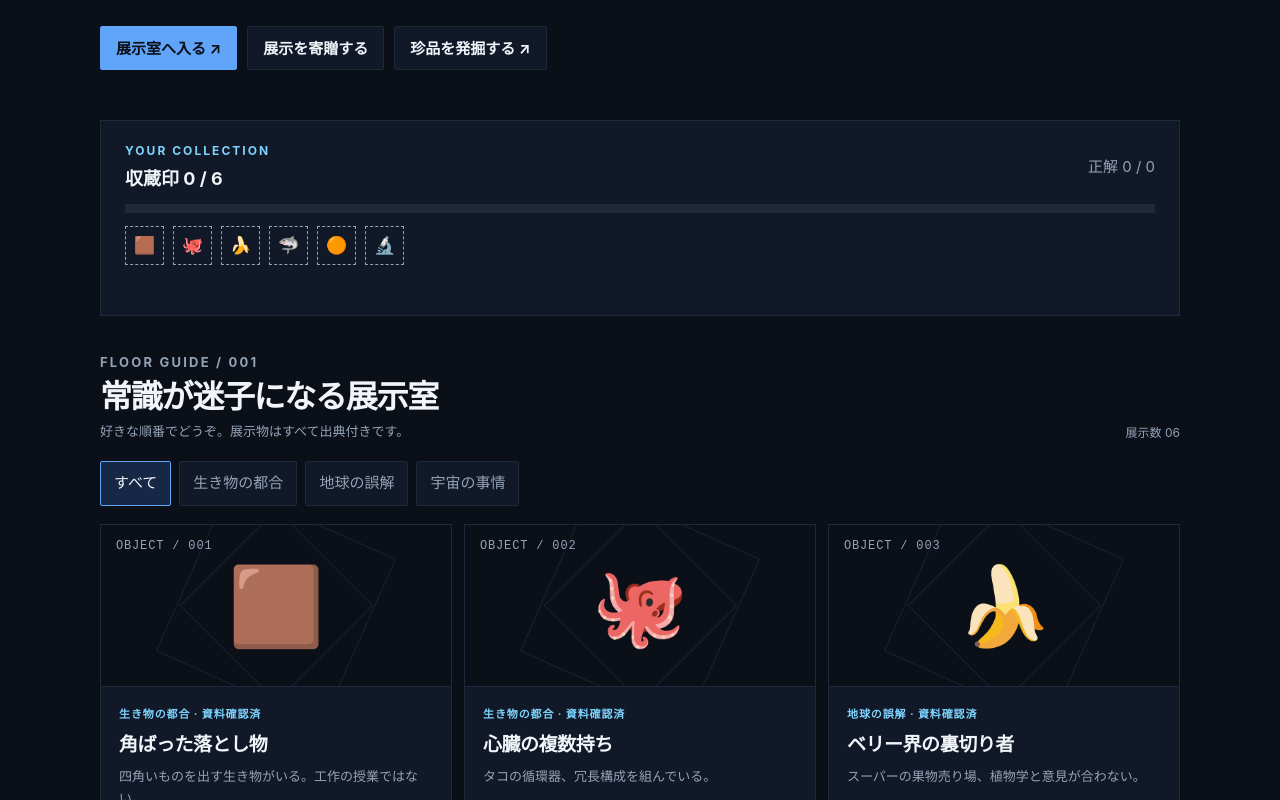
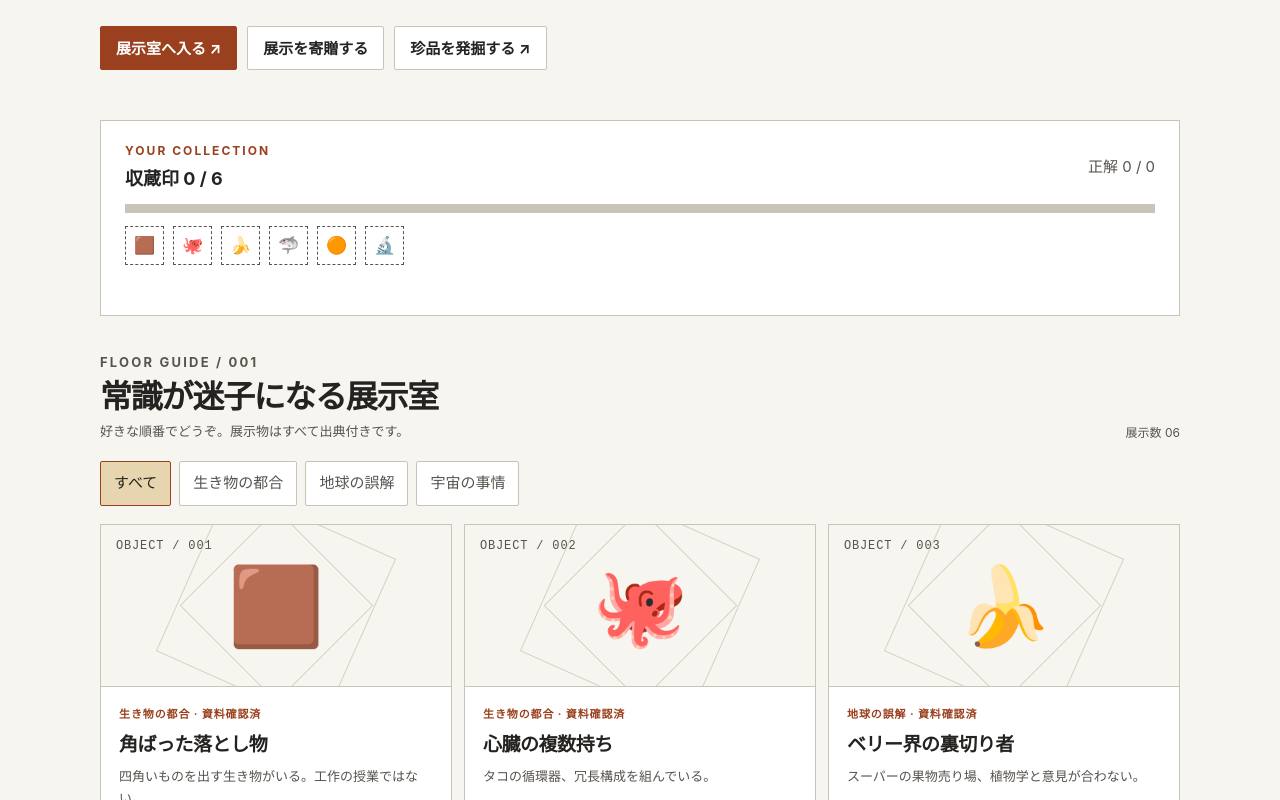
Before and after one commit to KAFKA2306/curious-museum, a plain HTML site: page index.html in a window 1280 px wide. Shown: the part 520-1320 px from the top of the page. Drawn offline with Linux system fonts and the light colour scheme.

Commit message:
style: replace dark navy museum UI with canonical paper tokens

```diff
--- a/index.html
+++ b/index.html
@@ -1,53 +1,44 @@
 <!doctype html>
-<html lang="ja">
+<html lang="ja" data-theme="paper">
 <head>
 <meta charset="utf-8">
 <meta name="viewport" content="width=device-width,initial-scale=1,viewport-fit=cover">
-<meta name="theme-color" content="#0B0F17">
 <meta name="description" content="奇妙な博物館。6つの実在する奇妙な展示を調査し、収蔵印を集めるオフライン対応の小さなゲーム。">
 <title>奇妙な博物館 | 第0号館</title>
+<link rel="stylesheet" href="assets/design/kafka-tokens.css">
 <style>
-:root {
-  color-scheme: dark;
-  /* KAFKA2306/design foundation.tokens.json の dark semantic color を参照したスタンドアロン試作。 */
-  --k-color-canvas:#0B0F17;--k-color-surface:#111827;--k-color-foreground:#F1F5F9;
-  --k-color-muted-foreground:#94A3B8;--k-color-border:#1E293B;--k-color-primary:#60A5FA;
-  --k-color-accent:#7DD3FC;--k-color-success:#4ADE80;--k-color-warning:#FBBF24;
-  --k-color-danger:#F87171;--k-dimension-touch-target:44px;
-  --font:Inter,"Noto Sans JP",system-ui,-apple-system,sans-serif;
-}
 *{box-sizing:border-box}
 html{scroll-behavior:smooth;scroll-padding-top:1rem}
-body{margin:0;background:var(--k-color-canvas);color:var(--k-color-foreground);font-family:var(--font);line-height:1.65;font-size:15px}
+body{margin:0;background:var(--k-color-canvas);color:var(--k-color-foreground);font-family:var(--k-font-family-sans);line-height:1.65;font-size:15px}
 button,input,select,textarea{font:inherit}
 button{cursor:pointer}
 button:disabled{opacity:.5;cursor:not-allowed}
-a{color:var(--k-color-accent);text-underline-offset:3px}
-:focus-visible{outline:3px solid var(--k-color-accent);outline-offset:3px}
-::selection{background:var(--k-color-primary);color:#0B0F17}
+a{color:var(--k-color-primary);text-underline-offset:3px}
+:focus-visible{outline:3px solid var(--k-color-primary);outline-offset:3px}
+::selection{background:var(--k-color-accent);color:var(--k-color-foreground)}
 .container{width:min(1080px,calc(100% - 36px));margin-inline:auto}
 .skip{position:absolute;top:-70px;left:20px;background:var(--k-color-foreground);color:var(--k-color-canvas);padding:10px;z-index:100}
 .skip:focus{top:12px}
 .topbar{border-bottom:1px solid var(--k-color-border);background:var(--k-color-surface)}
 .topbar-inner{min-height:66px;display:flex;align-items:center;justify-content:space-between;gap:14px}
 .brand{font-weight:750;text-decoration:none;color:var(--k-color-foreground);display:inline-flex;gap:12px;align-items:center}
-.brand-mark{width:36px;height:36px;display:grid;place-items:center;border:1px solid var(--k-color-accent);color:var(--k-color-accent);font-size:19px;border-radius:2px}
+.brand-mark{width:36px;height:36px;display:grid;place-items:center;border:1px solid var(--k-color-primary);color:var(--k-color-primary);font-size:19px;border-radius:2px}
 .top-note{font-size:12px;color:var(--k-color-muted-foreground);text-align:right;letter-spacing:.08em}
 .hero{padding:58px 0 30px;position:relative}
-.kicker{font-size:12px;font-weight:750;letter-spacing:.17em;color:var(--k-color-accent);margin:0 0 16px}
+.kicker{font-size:12px;font-weight:750;letter-spacing:.17em;color:var(--k-color-primary);margin:0 0 16px}
 .hero-grid{display:grid;grid-template-columns:minmax(0,1.4fr) minmax(220px,.6fr);align-items:center;gap:26px}
 h1{font-size:clamp(42px,6.8vw,82px);line-height:1.07;letter-spacing:-.075em;margin:0 0 20px;font-weight:820}
-h1 em{font-style:normal;color:var(--k-color-accent)}
+h1 em{font-style:normal;color:var(--k-color-primary)}
 .subtitle{max-width:58ch;color:var(--k-color-muted-foreground);font-size:16px;margin:0 0 23px}
 .hero-quote{border:1px solid var(--k-color-border);background:var(--k-color-surface);padding:22px;transform:rotate(1.5deg);font-size:14px}
 .hero-quote .seal{font-size:56px;line-height:1.2;color:var(--k-color-warning);display:block;letter-spacing:-.12em}
 .hero-quote strong{font-size:17px;display:block;margin:12px 0 8px}
 .hero-quote p{margin:0;color:var(--k-color-muted-foreground)}
-.btn{min-height:var(--k-dimension-touch-target);border:1px solid var(--k-color-primary);background:var(--k-color-primary);color:#0B0F17;display:inline-flex;justify-content:center;align-items:center;gap:7px;padding:10px 15px;text-decoration:none;font-weight:740;border-radius:2px;line-height:1.4}
+.btn{min-height:var(--k-dimension-touch-target);border:1px solid var(--k-color-primary);background:var(--k-color-primary);color:var(--k-color-surface);display:inline-flex;justify-content:center;align-items:center;gap:7px;padding:10px 15px;text-decoration:none;font-weight:740;border-radius:2px;line-height:1.4}
 .btn.secondary{border-color:var(--k-color-border);background:var(--k-color-surface);color:var(--k-color-foreground)}
 .btn.ghost{background:transparent;border-color:var(--k-color-border);color:var(--k-color-foreground)}
 .btn.small{min-height:var(--k-dimension-touch-target);font-size:13px;padding:8px 12px}
-.btn:hover:not(:disabled){border-color:var(--k-color-accent)}
+.btn:hover:not(:disabled){border-color:var(--k-color-primary)}
 .actions{display:flex;flex-wrap:wrap;gap:10px;align-items:center}
 .panel{border:1px solid var(--k-color-border);background:var(--k-color-surface)}
 .progress-panel{margin:20px 0 36px;padding:20px 24px;display:grid;grid-template-columns:1fr auto;gap:10px 24px;align-items:center}
@@ -64,17 +55,17 @@ h2{font-size:clamp(23px,3.5vw,32px);line-height:1.2;letter-spacing:-.04em;margin
 .section-head p{margin:5px 0 0;color:var(--k-color-muted-foreground);font-size:13px}
 .filters{display:flex;flex-wrap:wrap;gap:8px;margin-bottom:18px}
 .filter{border:1px solid var(--k-color-border);padding:9px 13px;background:var(--k-color-surface);color:var(--k-color-muted-foreground);min-height:44px;border-radius:2px}
-.filter[aria-pressed="true"]{border-color:var(--k-color-primary);color:var(--k-color-foreground);background:#162845}
+.filter[aria-pressed="true"]{border-color:var(--k-color-primary);color:var(--k-color-foreground);background:var(--k-color-accent)}
 .gallery{display:grid;grid-template-columns:repeat(3,minmax(0,1fr));gap:12px}
 .exhibit{display:flex;flex-direction:column;min-width:0;border:1px solid var(--k-color-border);background:var(--k-color-surface)}
 .exhibit-head{position:relative;min-height:162px;display:grid;place-items:center;border-bottom:1px solid var(--k-color-border);background:var(--k-color-canvas);overflow:hidden}
 .exhibit-head::before,.exhibit-head::after{content:'';position:absolute;border:1px solid var(--k-color-border);width:135px;height:135px;transform:rotate(45deg);opacity:.75}
 .exhibit-head::after{width:180px;height:180px;transform:rotate(24deg)}
-.exhibit-emoji{position:relative;z-index:2;font-size:77px;line-height:1;filter:saturate(.85)}
+.exhibit-emoji{position:relative;z-index:2;font-size:77px;line-height:1;filter:none}
 .exhibit-index{position:absolute;top:12px;left:15px;color:var(--k-color-muted-foreground);font-family:monospace;font-size:12px;letter-spacing:.07em}
 .exhibit-sticker{position:absolute;right:12px;top:12px;border:1px solid var(--k-color-warning);color:var(--k-color-warning);padding:2px 5px;font-size:11px;background:var(--k-color-canvas)}
 .exhibit-body{padding:18px;display:flex;flex-direction:column;flex:1;gap:9px}
-.tag{font-size:11px;font-weight:720;color:var(--k-color-accent);letter-spacing:.08em}
+.tag{font-size:11px;font-weight:720;color:var(--k-color-primary);letter-spacing:.08em}
 h3{font-size:19px;line-height:1.35;margin:0;letter-spacing:-.025em}
 .exhibit-body p{font-size:13px;color:var(--k-color-muted-foreground);margin:0;flex:1}
 .exhibit-body .btn{width:100%;margin-top:8px}
@@ -103,7 +94,7 @@ textarea.field{min-height:92px;resize:vertical}
 .footer{border-top:1px solid var(--k-color-border);padding:28px 0 45px;color:var(--k-color-muted-foreground);font-size:12px}
 .footer-inner{display:flex;gap:16px;justify-content:space-between;flex-wrap:wrap}
 dialog{padding:0;border:1px solid var(--k-color-border);background:var(--k-color-surface);color:var(--k-color-foreground);width:min(620px,calc(100vw - 28px));max-height:min(92dvh,900px);overflow:auto;border-radius:3px}
-dialog::backdrop{background:rgba(0,0,0,.76)}
+dialog::backdrop{background:color-mix(in srgb,var(--k-color-foreground) 76%,transparent)}
 .dialog-content{padding:25px}
 .dialog-top{display:flex;justify-content:space-between;gap:16px;align-items:start;margin-bottom:14px}
 .dialog-top .btn{flex:0 0 auto}
```
